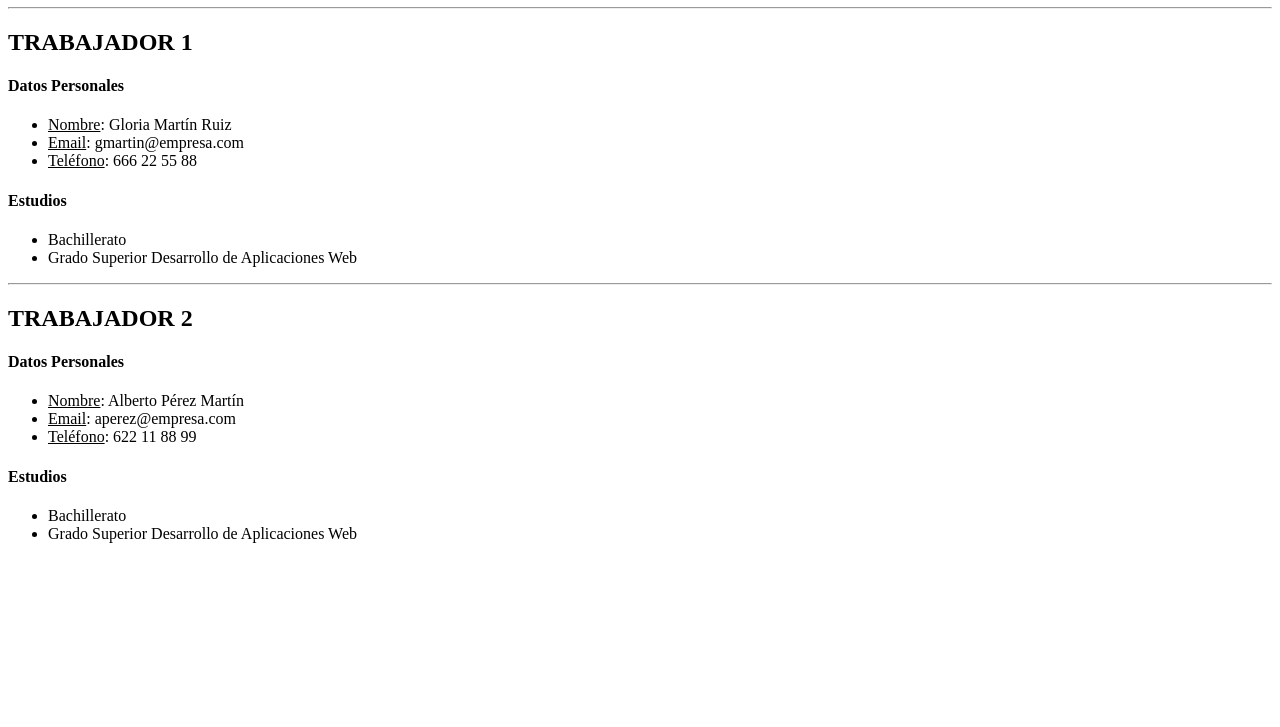
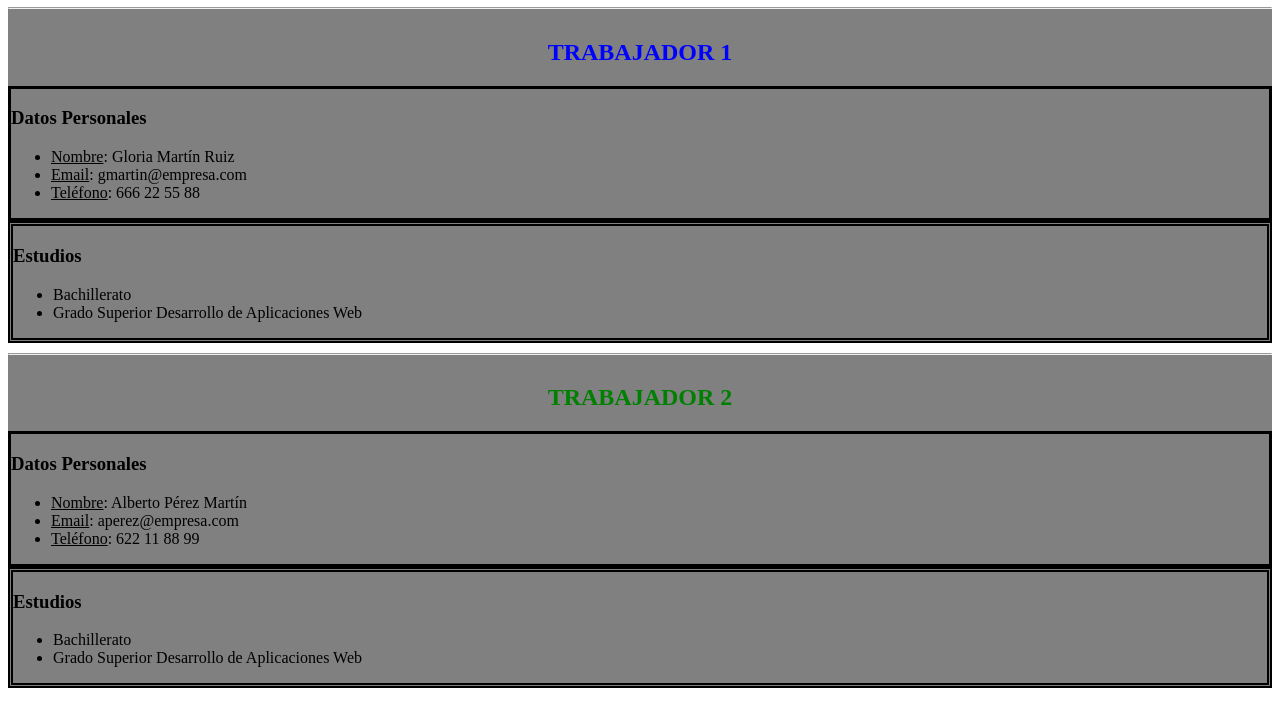
Before and after one commit to VRLuis/Lenguajes-de-Marcas, a plain HTML site: page Practica2/Ejercicio4.html in a window 1280 px wide. Shown: the part 73-800 px from the top of the page. Drawn offline with Linux system fonts and the light colour scheme.

Commit message:
Practica 2 Completada

```diff
--- a/Practica2/Ejercicio4.css
+++ b/Practica2/Ejercicio4.css
@@ -9,3 +9,29 @@
 #titulo-2-b{
     color: green;
 }
+
+#titulo-2-a, #titulo-2-b{
+    text-align: center;
+}
+
+div{
+    background-color: grey;
+}
+
+.mains{
+   padding-top: 10px;
+}
+
+.sections{
+    border: 3px solid black;
+}
+
+.second-sections{
+    border: 5px black;
+    border-style:double;
+}
+
+hr{
+    margin: 0;
+    margin-top: 10px;
+}
--- a/Practica2/Ejercicio4.html
+++ b/Practica2/Ejercicio4.html
@@ -3,17 +3,19 @@
 <head>
     <meta charset="UTF-8">
     <meta name="viewport" content="width=device-width, initial-scale=1.0">
-    <title>Ejercicio3</title>
+    <link rel="stylesheet" href="Ejercicio4.css"/>
+    <title>Ejercicio4</title>
 </head>
 <body>
     <h1 id="titulo">DATOS TRABAJADORES</h1>
 
     <hr>
 
+    <div class="mains">
         <h2 id="titulo-2-a">TRABAJADOR 1</h2>
 
-    <div>
-        <h4>Datos Personales</h4>
+        <div class="sections">
+            <h3>Datos Personales</h3>
             <ul>
                 <li><u>Nombre</u>: Gloria Martín Ruiz</li>
                 <li><u>Email</u>: gmartin@empresa.com</li>
@@ -21,20 +23,23 @@
             </ul>
         </div>
 
-    <div>
-        <h4>Estudios</h4>
+        <div class="second-sections">
+            <h3>Estudios</h3>
             <ul>
                 <li>Bachillerato</li>
                 <li>Grado Superior Desarrollo de Aplicaciones Web</li>
             </ul>
         </div>
+    </div>
+
 
         <hr>
 
+    <div class="mains">
         <h2 id="titulo-2-b">TRABAJADOR 2</h2>
 
-    <div>
-        <h4>Datos Personales</h4>
+        <div class="sections">
+            <h3>Datos Personales</h3>
             <ul>
                 <li><u>Nombre</u>: Alberto Pérez Martín</li>
                 <li><u>Email</u>: aperez@empresa.com</li>
@@ -42,13 +47,13 @@
             </ul>
         </div>
 
-    <div>
-        <h4>Estudios</h4>
+        <div class="second-sections">
+            <h3>Estudios</h3>
             <ul>
                 <li>Bachillerato</li>
                 <li>Grado Superior Desarrollo de Aplicaciones Web</li>
             </ul>
         </div>
-
+    </div>
 </body>
 </html>
```
Also changed, not shown: Practica2/Ejercicio3.html (+4 -4 lines). Lines whose indentation alone changed are shown as unchanged.
